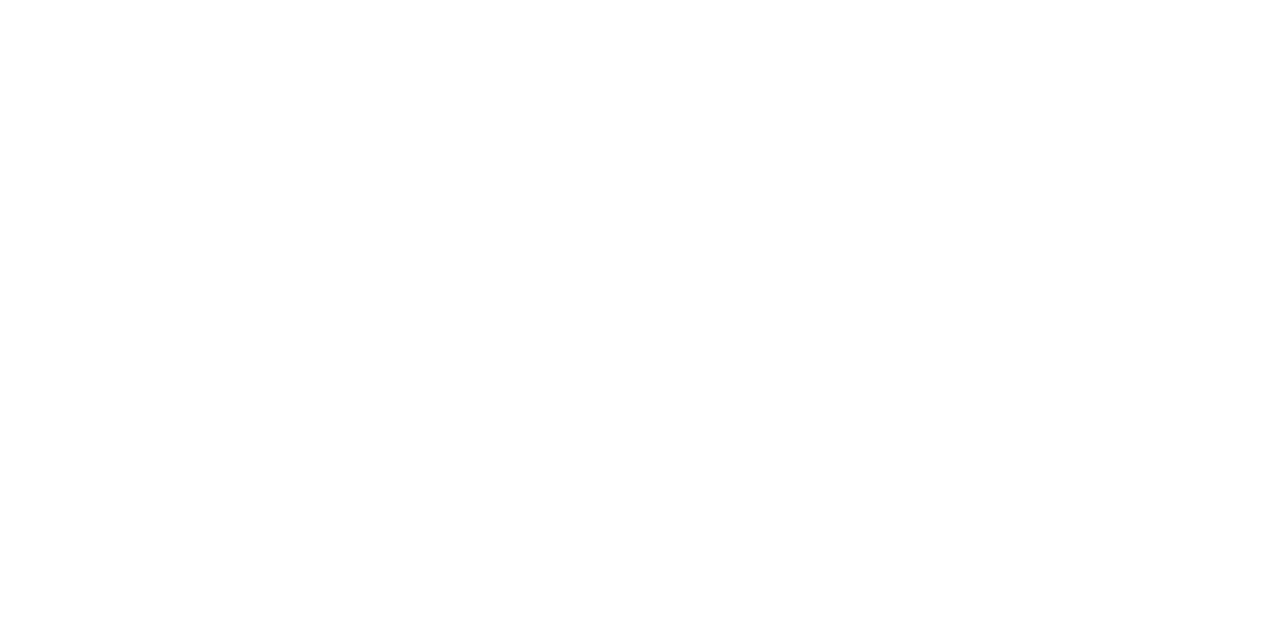
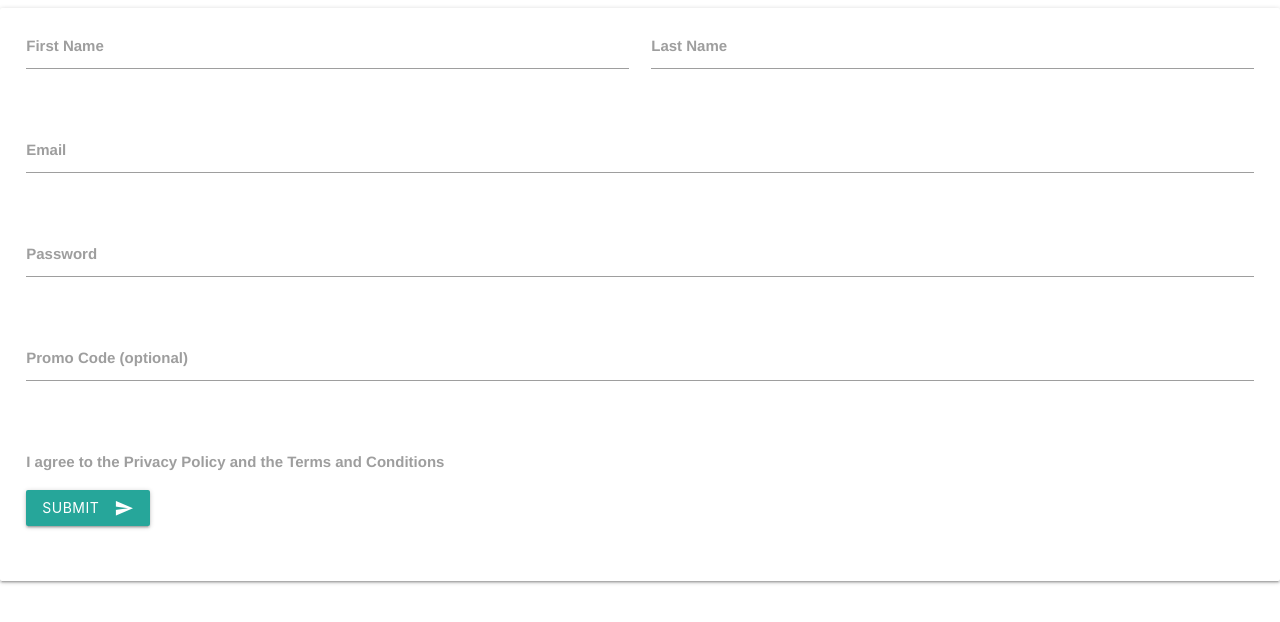
Before and after one commit to VienVan/TrueCare24, a plain HTML site: page index.html in a window 1280 px wide. Drawn offline with nearby package versions, Linux system fonts and the light colour scheme.

Commit message:
Added basic skeleton of sign up form, using material design

```diff
--- a/index.html
+++ b/index.html
@@ -8,16 +8,69 @@
 
     <link rel="stylesheet" href="https://maxcdn.bootstrapcdn.com/bootstrap/3.3.5/css/bootstrap.min.css">
     <link rel="stylesheet" href="https://maxcdn.bootstrapcdn.com/font-awesome/4.4.0/css/font-awesome.min.css">
+    <!-- Google Icons -->
+    <link href="http://fonts.googleapis.com/icon?family=Material+Icons" rel="stylesheet">
 
-    <!--[if lt IE 9]>
-      <script src="https://oss.maxcdn.com/libs/html5shiv/3.7.2/html5shiv.js"></script>
-      <script src="https://oss.maxcdn.com/libs/respond.js/1.4.2/respond.min.js"></script>
-    <![endif]-->
+    <!-- Compiled and minified CSS -->
+    <link rel="stylesheet" href="https://cdnjs.cloudflare.com/ajax/libs/materialize/0.97.6/css/materialize.min.css">
+
+    <!-- Compiled and minified JavaScript -->
+    <link rel="stylesheet" href="main.css">
+
   </head>
   <body>
+    <div class='container-fluid signup-form card'>
+
+    <div class="row">
+      <form class="col s12">
+        <div class="row">
+          <div class="input-field col s6">
+            <input id="first_name" type="text" class="validate">
+            <label for="first_name">First Name</label>
+          </div>
+          <div class="input-field col s6">
+            <input id="last_name" type="text" class="validate">
+            <label for="last_name">Last Name</label>
+          </div>
+        </div>
+        <div class="row">
+          <div class="input-field col s12">
+            <input id="email" type="email" class="validate">
+            <label for="email">Email</label>
+          </div>
+        </div>
+        <div class="row">
+          <div class="input-field col s12">
+            <input id="password" type="password" class="validate">
+            <label for="password">Password</label>
+          </div>
+        </div>
+        <div class="row">
+          <div class="input-field col s12">
+            <input id="promo-code" type="text" class="validate">
+            <label for="promo-code">Promo Code (optional)</label>
+          </div>
+        </div>
+        <div class="row">
+          <div class="input-field col s12 terms">
+            <input type="checkbox" id="terms" />
+            <label for="terms">I agree to the Privacy Policy and the Terms and Conditions</label>
+          </div>
+        </div>
+        <div class="row">
+          <div class="input-field col s12">
+            <button class="btn waves-effect waves-light" type="submit" name="action">Submit
+                <i class="material-icons right">send</i>
+            </button>
+          </div>
+        </div>
+      </form>
+    </div>
+  </div>
 
 
     <script src="https://ajax.googleapis.com/ajax/libs/jquery/1.11.3/jquery.min.js"></script>
     <script src="https://maxcdn.bootstrapcdn.com/bootstrap/3.3.5/js/bootstrap.min.js"></script>
+    <script src="https://cdnjs.cloudflare.com/ajax/libs/materialize/0.97.6/js/materialize.min.js"></script>
   </body>
 </html>
--- a/main.css
+++ b/main.css
@@ -0,0 +1,22 @@
+/* label focus color */
+.input-field input[type=text]:focus + label, .input-field input[type=password]:focus + label, .input-field input[type=email]:focus + label {
+  color: #00afef;
+}
+/* label underline focus color */
+.input-field input[type=text]:focus, .input-field input[type=password]:focus, .input-field input[type=email]:focus {
+  border-bottom: 1px solid #00afef;
+  box-shadow: 0 1px 0 0 #00afef;
+}
+
+/* checkbox color */
+.input-field input[type=checkbox]:checked + label:before {
+  border-top: 2px solid transparent;
+  border-left: 2px solid transparent;
+  border-right: 2px solid #00afef;
+  border-bottom: 2px solid #00afef;
+}
+
+/* form styles */
+.terms {
+  text-align: center;
+}
```
